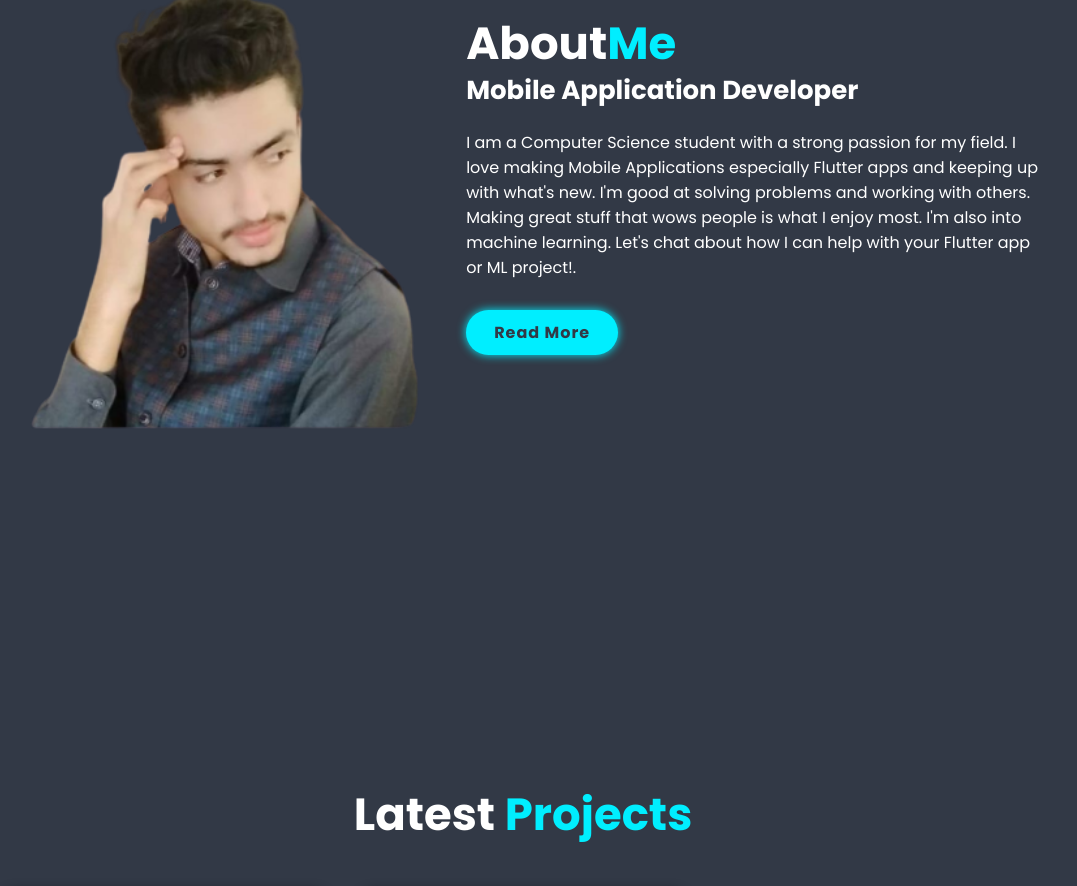
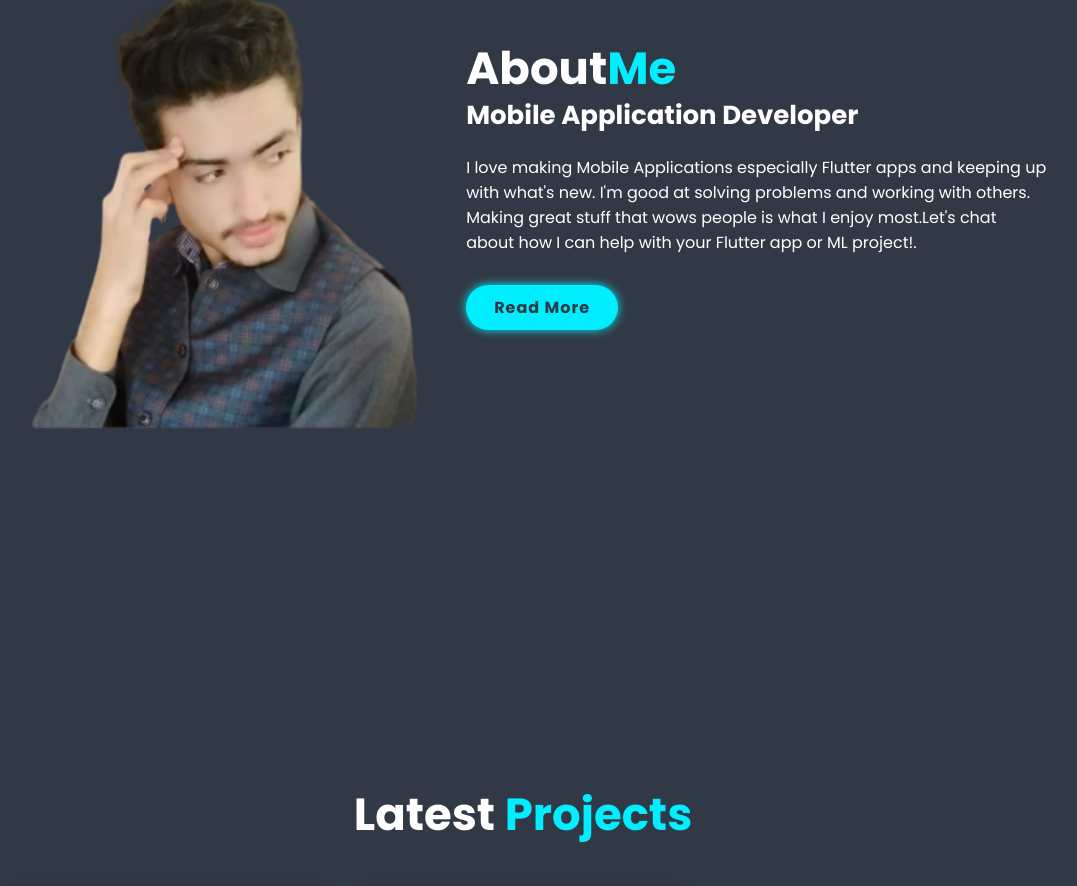
Before and after one commit to fawadhussainshah512/fawadhussainshah512.github.io, a plain HTML site: page index.html in a window 1280 px wide. Shown: the part 1240-2126 px from the top of the page, without its empty margins (117-1194 px from the left). Drawn offline with nearby package versions, Linux system fonts and the light colour scheme.

Commit message:
Update index.html

```diff
--- a/index.html
+++ b/index.html
@@ -67,11 +67,7 @@
        <div class="about-content">
         <h2 class="heading">About<span>Me</span> </h2>
         <h3>Mobile Application Developer</h3>
-        <p>I am a Computer Science student with a strong passion for my field.
-
-
-
-I love making Mobile Applications especially Flutter apps and keeping up with what's new. I'm good at solving problems and working with others. Making great stuff that wows people is what I enjoy most. I'm also into machine learning. Let's chat about how I can help with your Flutter app or ML project!.</p>
+        <p>I love making Mobile Applications especially Flutter apps and keeping up with what's new. I'm good at solving problems and working with others. Making great stuff that wows people is what I enjoy most.Let's chat about how I can help with your Flutter app or ML project!.</p>
         <a href="#" class="btn">Read More</a>
        </div>
     </section>
```
